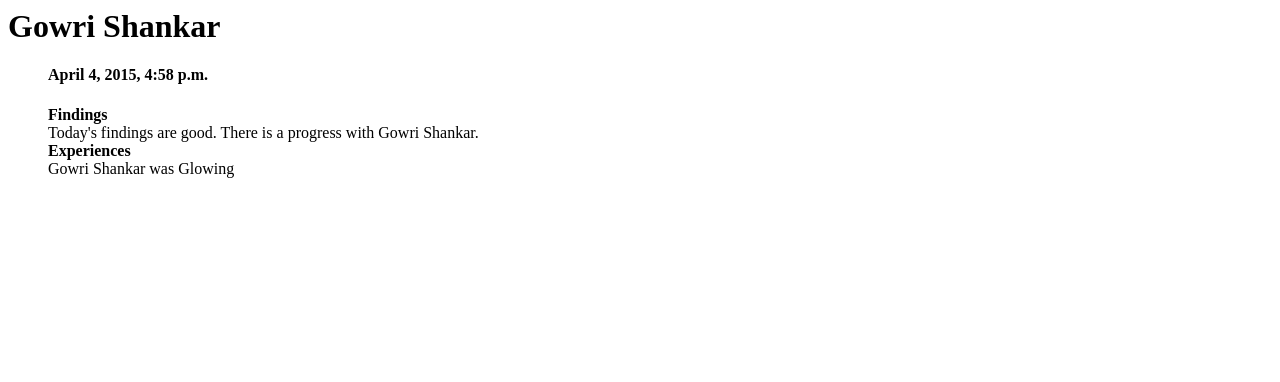
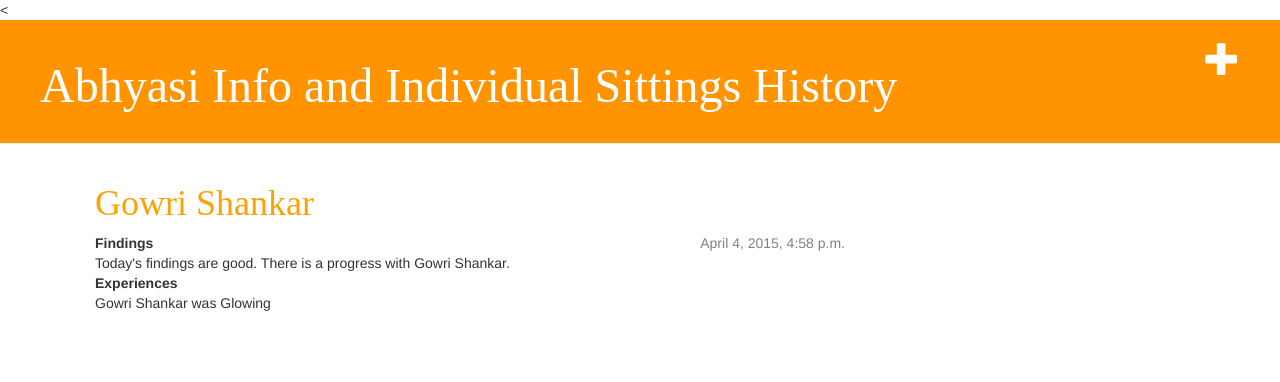
Before and after one commit to gowrishankarin/abhyasi, a Django app: page /abhyasis/1/ in a window 1280 px wide. Shown: the top 382 px of the page. Run offline with Django 3.2, Linux system fonts and the light colour scheme; data comes from the database, SQL or seed files in the repository; both versions use the stored data as it was after the commit; some libraries are stand-ins or nearby versions.

Commit message:
Views for Abhyasis enhanced, base page link to abhyasi add has problem

```diff
--- /dev/null
+++ b/abhyasis/static/abhyasis/abhyasi.css
@@ -0,0 +1,58 @@
+/*
+* @Author: Gowri Shankar
+* @Date:   2015-04-14 13:16:57
+* @Last Modified by:   Gowri Shankar
+* @Last Modified time: 2015-04-14 13:53:36
+*/
+h1 a {
+    color: #FCA205;
+    font-family: 'Lobster';
+}
+
+.page-header {
+    background-color: #ff9400;
+    margin-top: 0;
+    padding: 20px 20px 20px 40px;
+}
+
+.page-header h1, .page-header h1 a, .page-header h1 a:visited, .page-header h1 a:active {
+    color: #ffffff;
+    font-size: 36pt;
+    text-decoration: none;
+}
+
+.content {
+    margin-left: 40px;
+}
+
+h1, h2, h3, h4 {
+    font-family: 'Lobster', cursive;
+}
+
+.date {
+    float: right;
+    color: #828282;
+}
+
+.save {
+    float: right;
+}
+
+.sitting-form textarea, .sitting-form input {
+    width: 100%;
+}
+
+.top-menu, .top-menu:hover, .top-menu:visited {
+    color: #ffffff;
+    float: right;
+    font-size: 26pt;
+    margin-right: 20px;
+}
+
+.sitting {
+    margin-bottom: 70px;
+}
+
+.sitting h1 a, .sitting h1 a:visited {
+    color: #000000;
+}
--- /dev/null
+++ b/abhyasis/templates/abhyasis/base.html
@@ -0,0 +1,27 @@
+{% load staticfiles %}
+<<!DOCTYPE html>
+<html>
+<head>
+	<title>Abhyasi Info and Individual Sittings History</title>
+	<link rel="stylesheet" href="//maxcdn.bootstrapcdn.com/bootstrap/3.3.4/css/bootstrap.min.css">
+	<link rel="stylesheet" href="//maxcdn.bootstrapcdn.com/bootstrap/3.3.4/css/bootstrap-theme.min.css">
+	<link rel="stylesheet" href="{% static 'abhyasis/abhyasi.css' %}">
+</head>
+<body>
+	<div class="page-header">
+		<a href="{% url 'abhyasis.views.abhyasi_new' %}" class="top-menu"><span class="glyphicon glyphicon-plus"></span></a>
+	    <h1><a href="/">Abhyasi Info and Individual Sittings History</a></h1>
+	</div>
+
+	<ul>
+		<div class="content container">
+			<div class="row">
+				<div class="col-md-8">
+				{% block content %}
+				{% endblock %}
+				</div>
+			</div>
+		</div>
+	</ul>
+</body>
+</html>
--- a/abhyasis/templates/abhyasis/detail.html
+++ b/abhyasis/templates/abhyasis/detail.html
@@ -1,10 +1,16 @@
-<h1>{{ abhyasi.name }}</h1>
-<ul>
+{% extends 'abhyasis/base.html' %}
+
+{% block content %}
+	<h1><a href="/">{{ abhyasi.name }}</a></h1>
 	{% for sitting in abhyasi.sitting_set.all %}
-	<h4>{{ sitting.date }}</h4>
+		<div class="sitting">
+			<div class="date">{{ sitting.date }}</div>
 			<strong>Findings</strong>
 		    <div>{{ sitting.findings }}</div>
 		    <strong>Experiences</strong>
 		    <div>{{ sitting.experiences }}</div>
+		</div>
 	{% endfor %}
-</ul>
+
+
+{% endblock content %}
--- a/abhyasis/templates/abhyasis/index.html
+++ b/abhyasis/templates/abhyasis/index.html
@@ -1,3 +1,7 @@
+{% extends 'abhyasis/base.html' %}
+
+{% block content %}
+
 	{% if latest_abhyasi_list %}
 		<ul>
 			{% for abhyasi in latest_abhyasi_list %}
@@ -7,3 +11,5 @@
 	{% else %}
 		<p>No abhyasis are registered.</p>
 	{% endif %}
+
+{% endblock content %}
--- a/abhyasis/urls.py
+++ b/abhyasis/urls.py
@@ -3,8 +3,8 @@
 # @Author: Gowri Shankar
 # @Date:   2015-04-04 21:39:23
 # @Last Modified by:   Gowri Shankar
-# @Last Modified time: 2015-04-04 21:53:29
-from django.conf.urls import url
+# @Last Modified time: 2015-04-14 17:26:25
+from django.conf.urls import include, url
 
 from . import views
 
@@ -14,4 +14,5 @@ urlpatterns = [
     url(r'^(?P<abhyasi_id>[0-9]+)/$', views.detail, name='detail'),
     # ex: /abhyasis/5/results/
     url(r'^(?P<abhyasi_id>[0-9]+)/results/$', views.results, name='results'),
+    url(r'^abhyasis/new', views.abhyasi_new, name='abhyasi_new'),
 ]
--- a/abhyasis/views.py
+++ b/abhyasis/views.py
@@ -2,6 +2,7 @@ from django.http import Http404
 from django.shortcuts import render
 
 from .models import Abhyasi
+from .forms import AbhyasiForm
 
 # Create your views here.
 def index(request):
@@ -18,3 +19,7 @@ def detail(request, abhyasi_id):
 
 def results(request, abhyasi_id):
 	return detail(request, abhyasi_id)
+
+def abhyasi_new(request, abhyasi_id):
+	form = AbhyasiForm()
+	return render(request, 'abhyasis/abhyasi_edit.html', {'form': form})
--- a/mysite/settings.py
+++ b/mysite/settings.py
@@ -12,6 +12,7 @@ https://docs.djangoproject.com/en/1.8/ref/settings/
 
 # Build paths inside the project like this: os.path.join(BASE_DIR, ...)
 import os
+import sys
 
 BASE_DIR = os.path.dirname(os.path.dirname(os.path.abspath(__file__)))
 
@@ -37,6 +38,7 @@ INSTALLED_APPS = (
     'django.contrib.sessions',
     'django.contrib.messages',
     'django.contrib.staticfiles',
+    'bootstrap3',
     'polls',
     'abhyasis'
 )
--- a/templates/admin/base_site.html
+++ b/templates/admin/base_site.html
@@ -3,7 +3,8 @@
 {% block title %}{{ title }} | {{ site_title|default:_('Django site admin') }}{% endblock %}
 
 {% block branding %}
-<h1 id="site-name"><a href="{% url 'admin:index' %}">User Info and their Individual History</a></h1>
+<h1 id="site-name"><a href="{% url 'admin:index' %}">Abhyasis Info and their Individual Sittings History</a></h1>
 {% endblock %}
 
+
 {% block nav-global %}{% endblock %}
```
Also changed, not shown: abhyasis/forms.py (added, +17 -0 lines), abhyasis/templates/abhyasis/abhyasi_edit.html (added, +9 -0 lines), db.sqlite3. Lines whose indentation alone changed are shown as unchanged.
